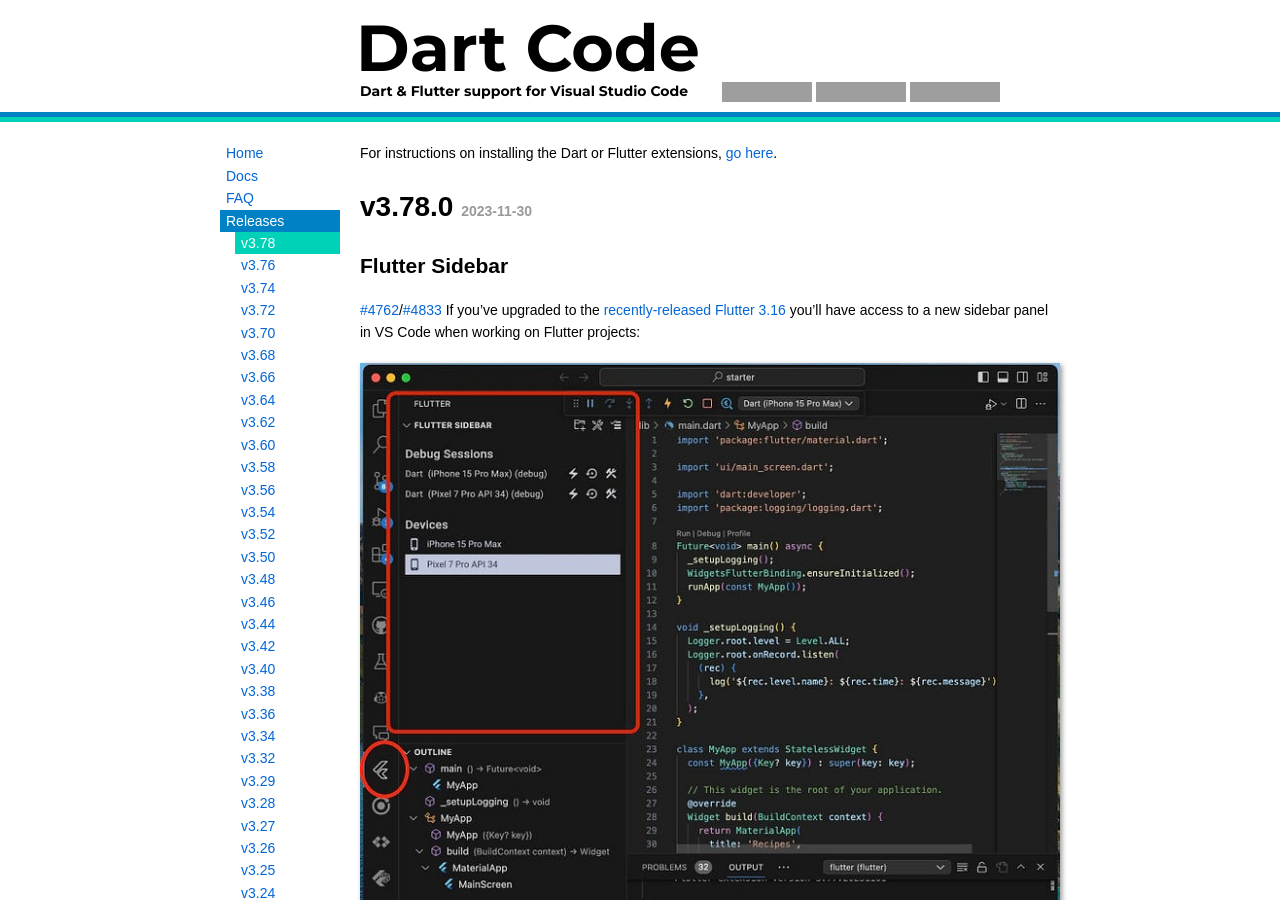
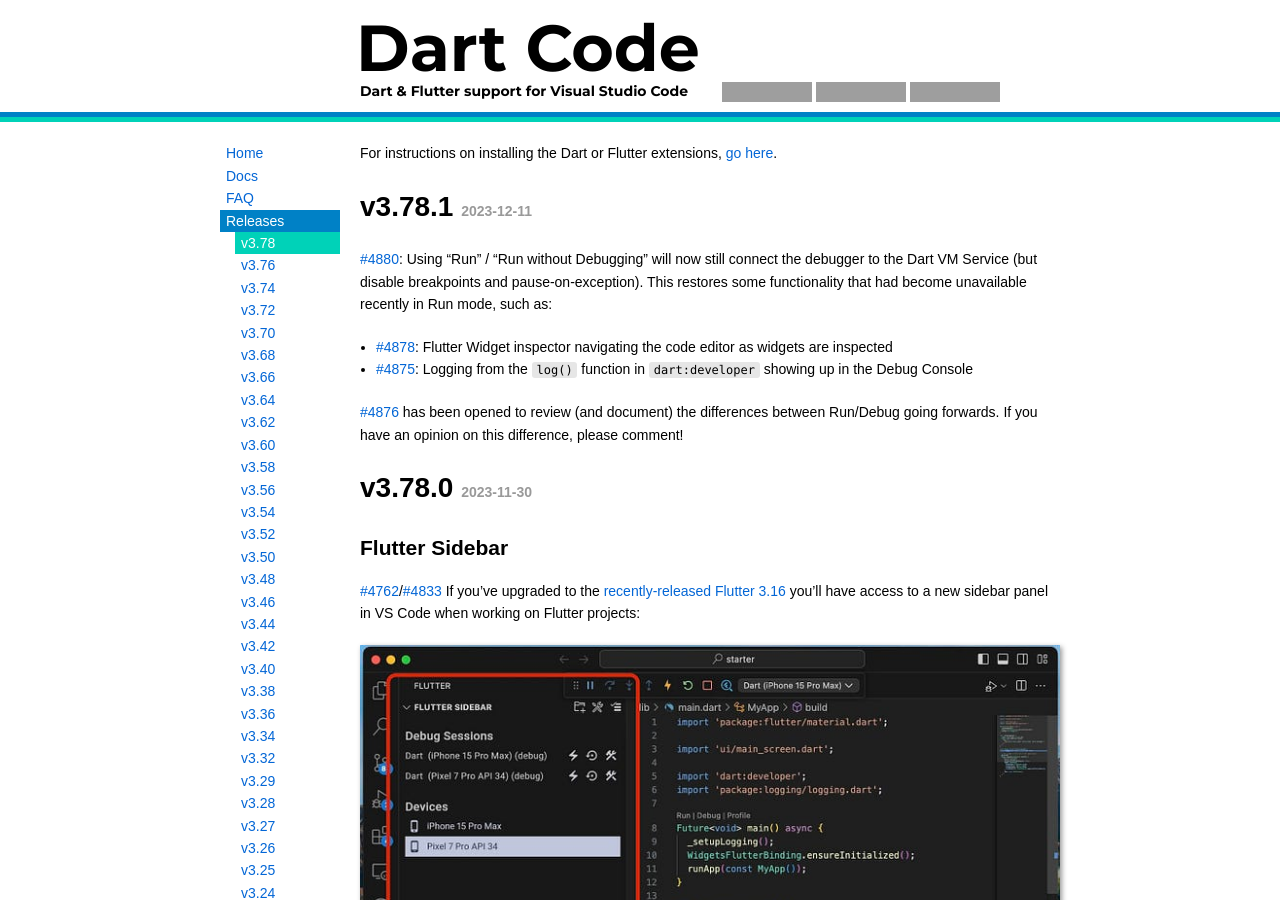
Before and after one commit to Dart-Code/Website, a Jekyll site: the page built from _releases/v3.78.md, in a window 1280 px wide and 900 px high. Built offline with Jekyll 4.4.1, drawn with Linux system fonts in a browser that asks for light colours; grey boxes are pictures that could not be loaded.

Commit message:
Add 3.78.1

```diff
--- a/_releases/v3.78.md
+++ b/_releases/v3.78.md
@@ -3,6 +3,16 @@
 sort_order: v0003_0078
 excerpt: "Flutter Sidebar, Improve Code Completion, Lazy Getters, ..."
 ---
+
+# v3.78.1 _2023-12-11_
+
+[#4880](https://github.com/Dart-Code/Dart-Code/pull/4880): Using "Run" / "Run without Debugging" will now still connect the debugger to the Dart VM Service (but disable breakpoints and pause-on-exception). This restores some functionality that had become unavailable recently in Run mode, such as:
+
+- [#4878](https://github.com/Dart-Code/Dart-Code/issues/4878): Flutter Widget inspector navigating the code editor as widgets are inspected
+- [#4875](https://github.com/Dart-Code/Dart-Code/issues/4875): Logging from the `log()` function in `dart:developer` showing up in the Debug Console
+
+[#4876](https://github.com/Dart-Code/Dart-Code/issues/4876) has been opened to review (and document) the differences between Run/Debug going forwards. If you have an opinion on this difference, please comment!
+
 
 # v3.78.0 _2023-11-30_
 
```
